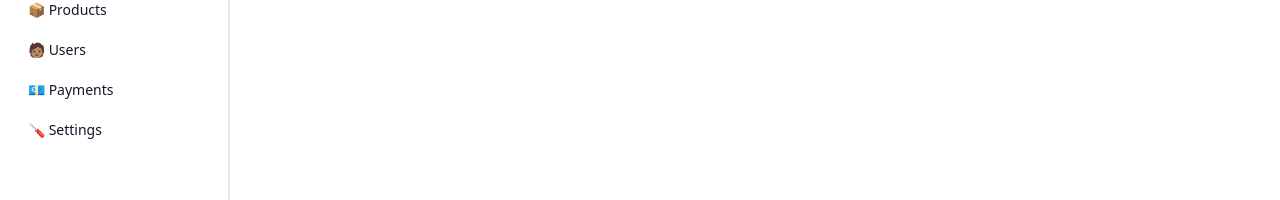
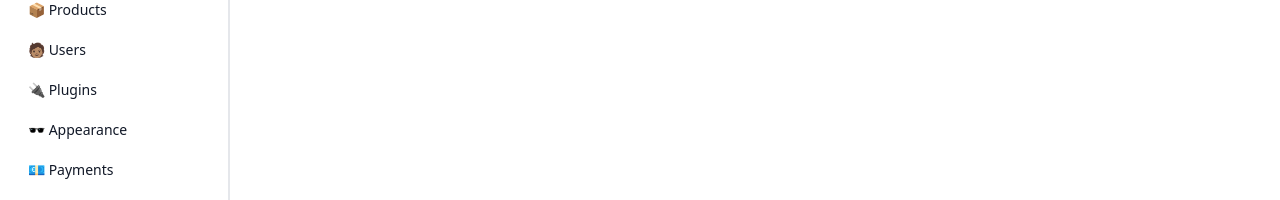
Before and after one commit to Zetsy-FYP/zetsy-main, a React (Vite) app in the folder frontend/: page /dashboard in a window 1280 px wide. Shown: the part 256-456 px from the top of the page. Built offline with nearby package versions, Linux system fonts and the light colour scheme; no server answers; sample sign-in values are in the browser's storage.

Commit message:
Added Category Form

```diff
--- a/frontend/src/mocks/Sidebar.json
+++ b/frontend/src/mocks/Sidebar.json
@@ -30,6 +30,18 @@
       "path": "users"
     },
     {
+      "name": "🔌 Plugins",
+      "icon": "ri-user-3-fill",
+      "actionName": "plugins",
+      "path": "plugins"
+    },
+    {
+      "name": "🕶️ Appearance",
+      "icon": "ri-user-3-fill",
+      "actionName": "appearance",
+      "path": "appearance"
+    },
+    {
       "name": "💶 Payments",
       "icon": "ri-user-3-fill",
       "actionName": "users",
--- a/frontend/src/pages/Dashboard/DOrders.jsx
+++ b/frontend/src/pages/Dashboard/DOrders.jsx
@@ -2,6 +2,15 @@ import React from 'react'
 
 export default function DOrders() {
   return (
-    <div>DOrders</div>
+    <div>
+      <div className='flex flex-row justify-between align-middle'>
+        <p>Orders</p>
+        <div className='flex flex-row gap-2'>
+          <input className='border px-2' type="search" placeholder='Search Order' name="" id="" />
+          <button className='border'>Download</button>
+          <button className='bg-purple-600'>Create Order</button>
+        </div>
+      </div>
+    </div>
   )
 }
--- a/frontend/src/pages/Dashboard/DProducts.jsx
+++ b/frontend/src/pages/Dashboard/DProducts.jsx
@@ -22,11 +22,25 @@ export default function DProducts() {
                 className="border px-2 py-1"
                 placeholder="Search"
               />
-              <button onClick={() => setState("addProducts")} className="bg-slate-950 text-gray-50 px-3 py-1 text-sm">
+              <button
+                onClick={() => setState("addProducts")}
+                className="bg-slate-950 text-gray-50 px-3 py-1 text-sm"
+              >
                 + Add Product
               </button>
             </div>
           </div>
+
+          <table width="100%">
+            <thead>
+              <td className="border p-1 text-sm font-medium">#</td>
+              <td className="border p-1 text-sm font-medium">Name</td>
+              <td className="border p-1 text-sm font-medium">Price</td>
+              <td className="border p-1 text-sm font-medium">Inventory</td>
+              <td className="border p-1 text-sm font-medium">Created At</td>
+              <td className="border p-1 text-sm font-medium">Actions</td>
+            </thead>
+          </table>
         </>
       )}
 
```
